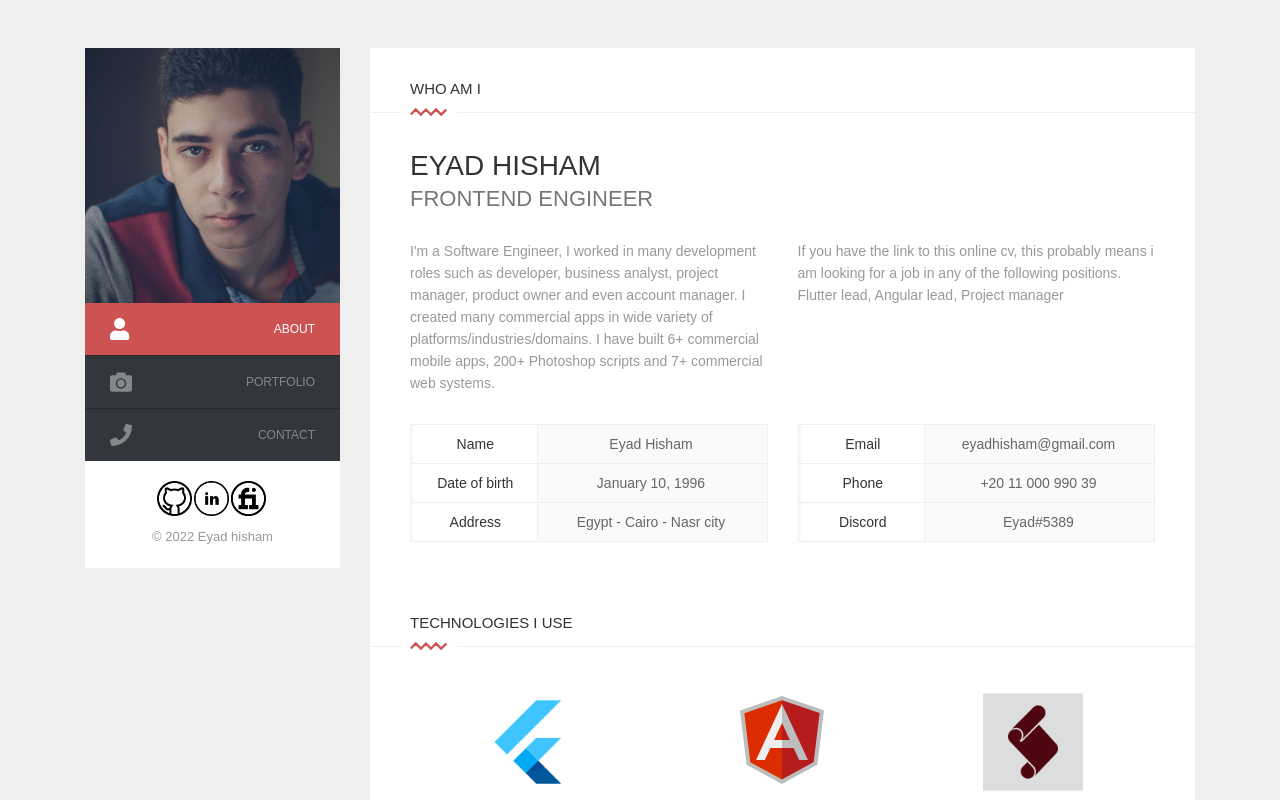
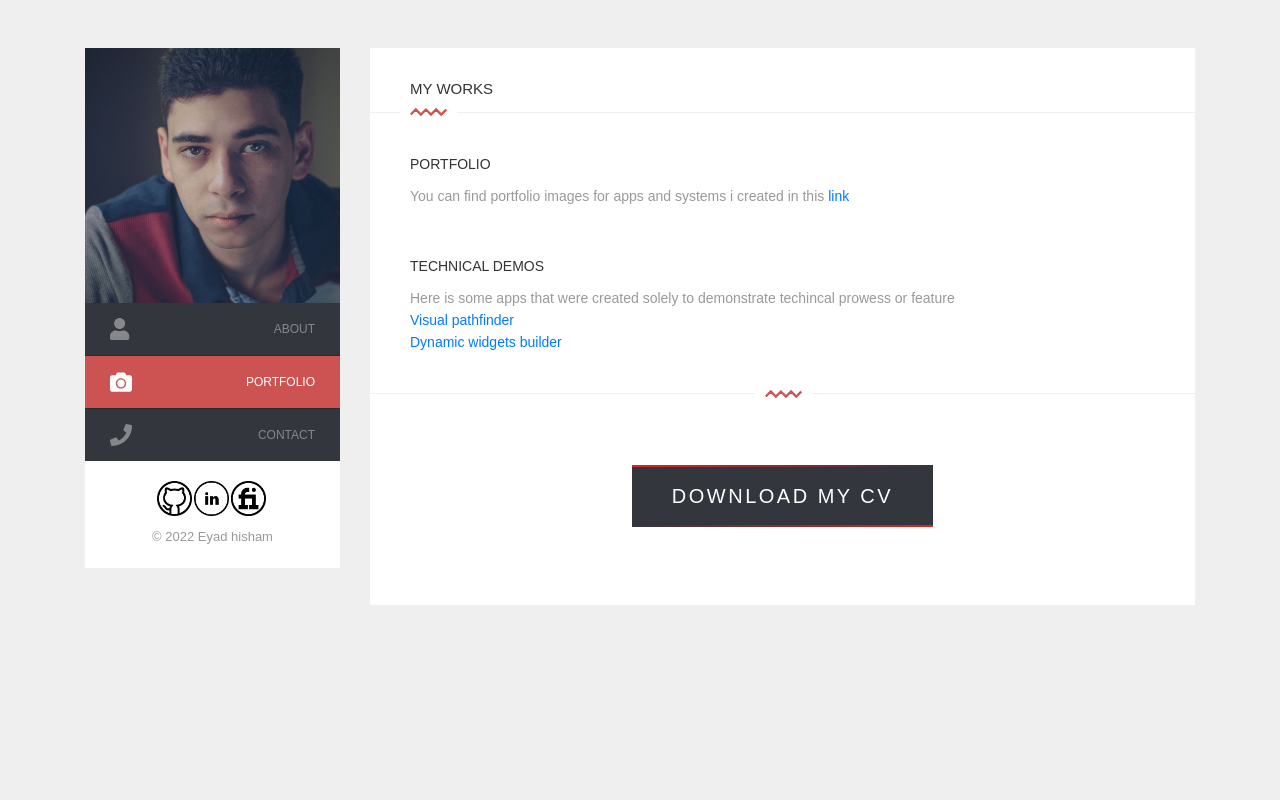
Before and after one commit to xEyad/cv, an Angular app: page / in a window 1280 px wide. Shown: the top 800 px of the page. Built offline with nearby package versions, Linux system fonts and the light colour scheme.

Commit message:
better portfolio

```diff
--- a/src/app/portfolio/portfolio.component.html
+++ b/src/app/portfolio/portfolio.component.html
@@ -1,5 +1,9 @@
 <!--Portfolio -->
-<section id="portfolio" class="bgWhite ofsInBottom active" style="display: block; position: static; visibility: visible;">
+<section
+  id="portfolio"
+  class="bgWhite ofsInBottom active"
+  style="display: block; position: static; visibility: visible"
+>
   <div class="portfolio">
     <!--Main title-->
 
@@ -30,6 +34,88 @@
 
     <!--End main title-->
 
+    <!--Content-->
+    <div class="content">
+      <!--Block content-->
+      <div class="block-content">
+        <!--Works-->
+        <div class="works">
+          <h3>Portfolio</h3>
+          <p>
+            You can find portfolio images for apps and systems i created in this
+            <a
+              href="https://drive.google.com/drive/folders/1o0rgJ3f4htCBNtM_UN9ktwYSRfa61Gc-"
+              target="_blank"
+              >link</a
+            >
+          </p>
+
+          <h3 class="mt-5">Technical demos</h3>
+          <p>
+            Here is some apps that were created solely to demonstrate techincal
+            prowess or feature
+          </p>
+          <ul>
+            <li>
+              <a href="https://xeyad.github.io/maze_warrior" target="_blank"
+                >Visual pathfinder</a
+              >
+            </li>
+            <li>
+              <a href="https://xeyad.github.io/widgets-demo" target="_blank"
+                >Dynamic widgets builder</a
+              >
+            </li>
+          </ul>
+        </div>
+      </div>
+    </div>
+    <!--End content-->
+
+    <!--Button-->
+    <div class="button ofsInTop tCenter clearfix">
+      <div class="divider">
+        <div class="zigzag large clearfix" data-svg-drawing="yes">
+          <svg
+            xml:space="preserve"
+            viewBox="0 0 69.172 14.975"
+            width="37"
+            height="28"
+            y="0px"
+            x="0px"
+            xmlns:xlink="http://www.w3.org/1999/xlink"
+            xmlns="http://www.w3.org/2000/svg"
+            version="1.1"
+          >
+            <path
+              d="M1.357,12.26 10.807,2.81 20.328,12.332
+			29.781,2.879 39.223,12.321 48.754,2.79 58.286,12.321 67.815,2.793 "
+              style="stroke-dasharray: 93.9851, 93.9851; stroke-dashoffset: 0"
+            ></path>
+          </svg>
+        </div>
+      </div>
+
+      <!--Row-->
+      <div class="row">
+        <div class="col-md-12">
+          <a href="#" class="animated-button1" (click)="downloadFile()">
+            <span></span>
+            <span></span>
+            <span></span>
+            <span></span>
+            Download my cv
+          </a>
+        </div>
+      </div>
+      <!--End row-->
+    </div>
+    <!--End button-->
+  </div>
+</section>
+<!--End portfolio-->
+
+<ng-template #tempDisabled>
   <!--Content-->
   <div class="content">
     <!--Block content-->
@@ -91,7 +177,10 @@
                     <div class="desc">
                       <h3 class="proj-desc">
                         Project Name
-                      <span class="zigzag work clearfix" data-svg-drawing="yes">
+                        <span
+                          class="zigzag work clearfix"
+                          data-svg-drawing="yes"
+                        >
                           <svg
                             xml:space="preserve"
                             viewBox="0 0 69.172 14.975"
@@ -124,7 +213,6 @@
                 <!--End item-->
               </li>
             </ng-container>
-
           </ul>
         </div>
         <!--End row-->
@@ -136,46 +224,4 @@
     <!--End block content-->
   </div>
   <!--End content-->
-
-  <!--Button-->
-  <div class="button ofsInTop tCenter clearfix">
-    <div class="divider">
-      <div class="zigzag large clearfix" data-svg-drawing="yes">
-        <svg
-          xml:space="preserve"
-          viewBox="0 0 69.172 14.975"
-          width="37"
-          height="28"
-          y="0px"
-          x="0px"
-          xmlns:xlink="http://www.w3.org/1999/xlink"
-          xmlns="http://www.w3.org/2000/svg"
-          version="1.1"
-        >
-          <path
-            d="M1.357,12.26 10.807,2.81 20.328,12.332
-			29.781,2.879 39.223,12.321 48.754,2.79 58.286,12.321 67.815,2.793 "
-            style="stroke-dasharray: 93.9851, 93.9851; stroke-dashoffset: 0"
-          ></path>
-        </svg>
-      </div>
-    </div>
-
-    <!--Row-->
-    <div class="row">
-      <div class="col-md-12">
-        <a href="#" class="animated-button1" (click)="downloadFile()">
-          <span></span>
-          <span></span>
-          <span></span>
-          <span></span>
-          Download my cv
-        </a>
-      </div>
-    </div>
-    <!--End row-->
-  </div>
-  <!--End button-->
-</div>
-</section>
-<!--End portfolio-->
+</ng-template>
--- a/src/app/section-selector/section-selector.component.ts
+++ b/src/app/section-selector/section-selector.component.ts
@@ -9,7 +9,7 @@ export class SectionSelectorComponent implements OnInit {
   faCamera = faCamera;
   faPhone = faPhone;
   faUser = faUser;
-  _activeSelection:number = 0;
+  _activeSelection:number = 1;
   @Output() activeSelection = new EventEmitter<number>();
   constructor() { }
 
--- a/src/index.html
+++ b/src/index.html
@@ -2,7 +2,7 @@
 <html lang="en">
 <head>
   <meta charset="utf-8">
-  <title>SimpleCv</title>
+  <title>Eyad CV</title>
   <base href="/">
   <meta name="viewport" content="width=device-width, initial-scale=1">
   <link rel="icon" type="image/x-icon" href="favicon.ico">
--- a/src/styles.scss
+++ b/src/styles.scss
@@ -695,6 +695,9 @@ a, input[type="text"],  textarea, nav.main-nav ul, .lines:before, .contact-form
   text-align: center;
   text-transform: uppercase;
   text-decoration: none;
+  &:hover{
+    color:white;
+  }
 }
 
 .animated-button1::before {
```
Also changed, not shown: 2 other files (tests, documents, lock files or other folders). Lines whose indentation alone changed are shown as unchanged.
